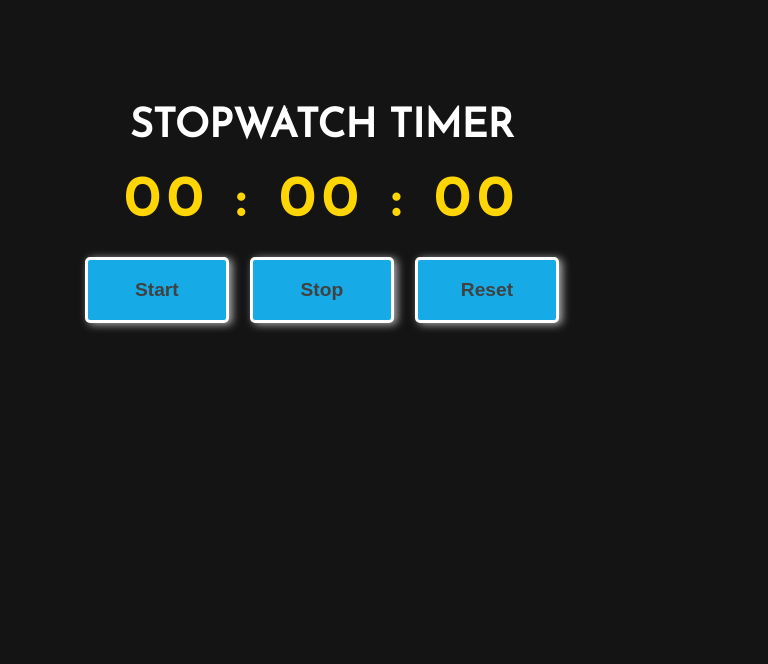
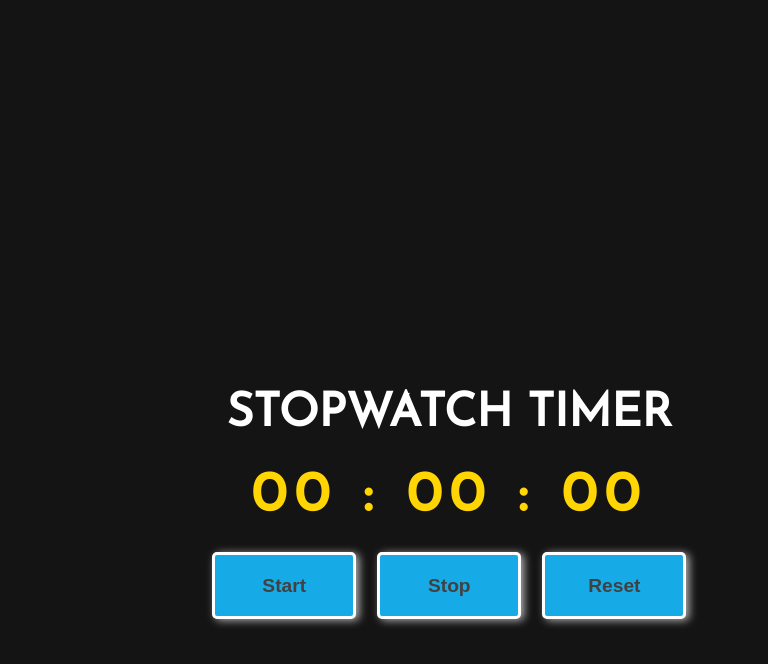
Before and after one commit to Halip26/stopwatch-js, a plain HTML site: page index.html in a window 768 px wide. Drawn offline with Linux system fonts and the light colour scheme.

Commit message:
fix the responsive for mobile devices

```diff
--- a/style.css
+++ b/style.css
@@ -53,36 +53,13 @@ button:hover {
 }
 
 /* to make it responsive */
-@media (max-width: 768px) {
+
+@media only screen and (min-width: 360px) and (max-width: 768px) {
   .wrapper {
-    top: 10%;
-    left: 10%;
-  }
-
-  h1 {
-    font-size: 2.5rem;
-  }
-
-  #time {
-    font-size: 3.5rem;
-    margin-top: 1rem;
-    margin-bottom: 1rem;
-  }
-
-  button {
-    font-size: 1.2rem;
-    padding: 1.2rem 0.8rem;
-    margin: 0.5rem;
-    margin-top: 0.7rem;
-    width: 9rem;
-    box-shadow: 0.2rem 0.1rem 0.5rem #b4b1b1;
-  }
-}
-
-@media (max-width: 360px) {
-  .wrapper {
+    margin-top: 120px;
     top: 5%;
-    left: 5%;
+    left: 3%;
+    right: 3%;
   }
 
   h1 {
@@ -104,3 +81,29 @@ button:hover {
     box-shadow: 0.2rem 0.1rem 0.5rem #b4b1b1;
   }
 }
+
+@media only screen and (min-width: 768px) and (max-width: 1024px) {
+  .wrapper {
+    top: 30%;
+    left: 20%;
+  }
+
+  h1 {
+    font-size: 2.9rem;
+  }
+
+  #time {
+    font-size: 3.5rem;
+    margin-top: 1rem;
+    margin-bottom: 1rem;
+  }
+
+  button {
+    font-size: 1.2rem;
+    padding: 1.2rem 0.8rem;
+    margin: 0.5rem;
+    margin-top: 0.7rem;
+    width: 9rem;
+    box-shadow: 0.2rem 0.1rem 0.5rem #b4b1b1;
+  }
+}
```
